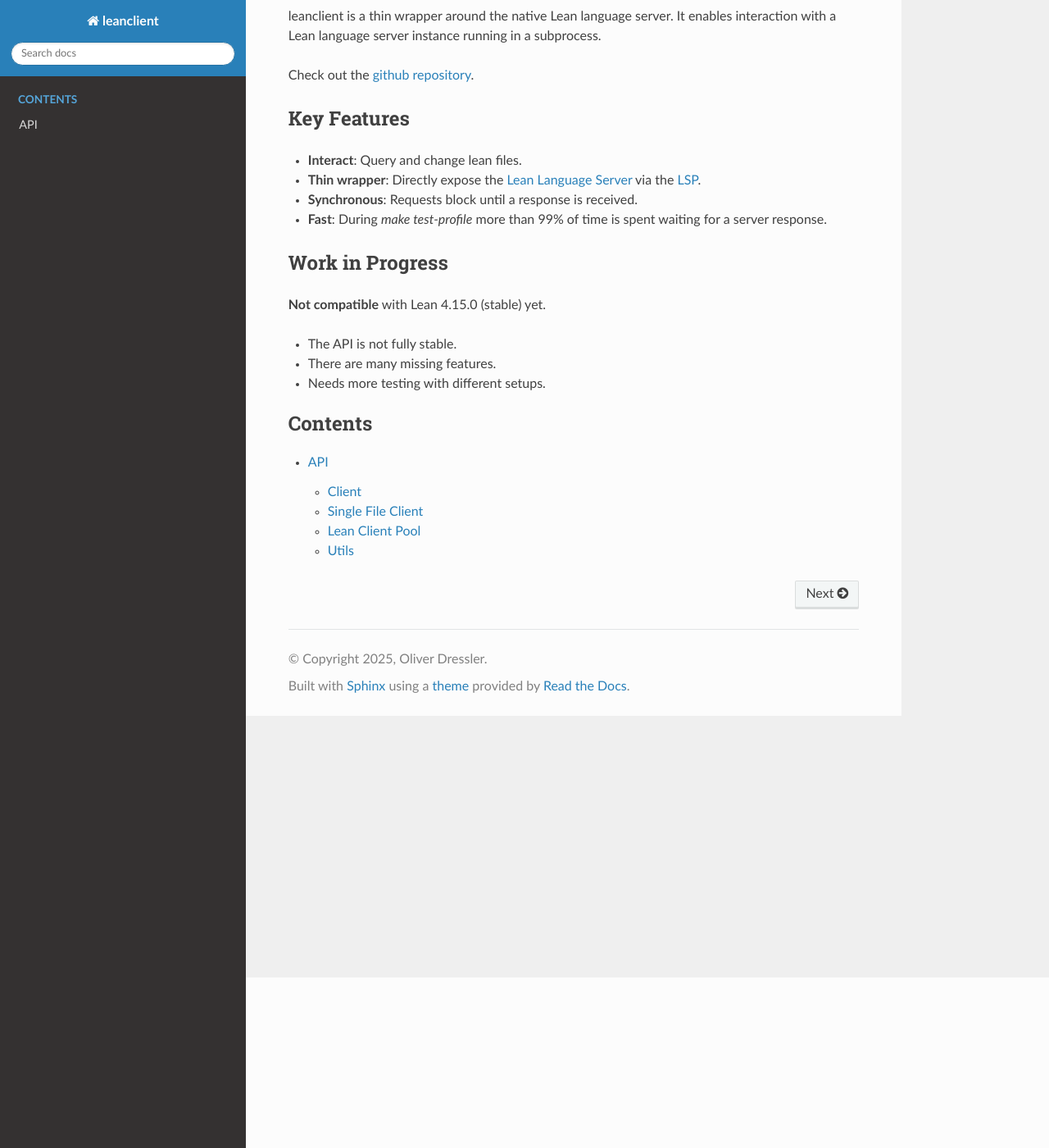
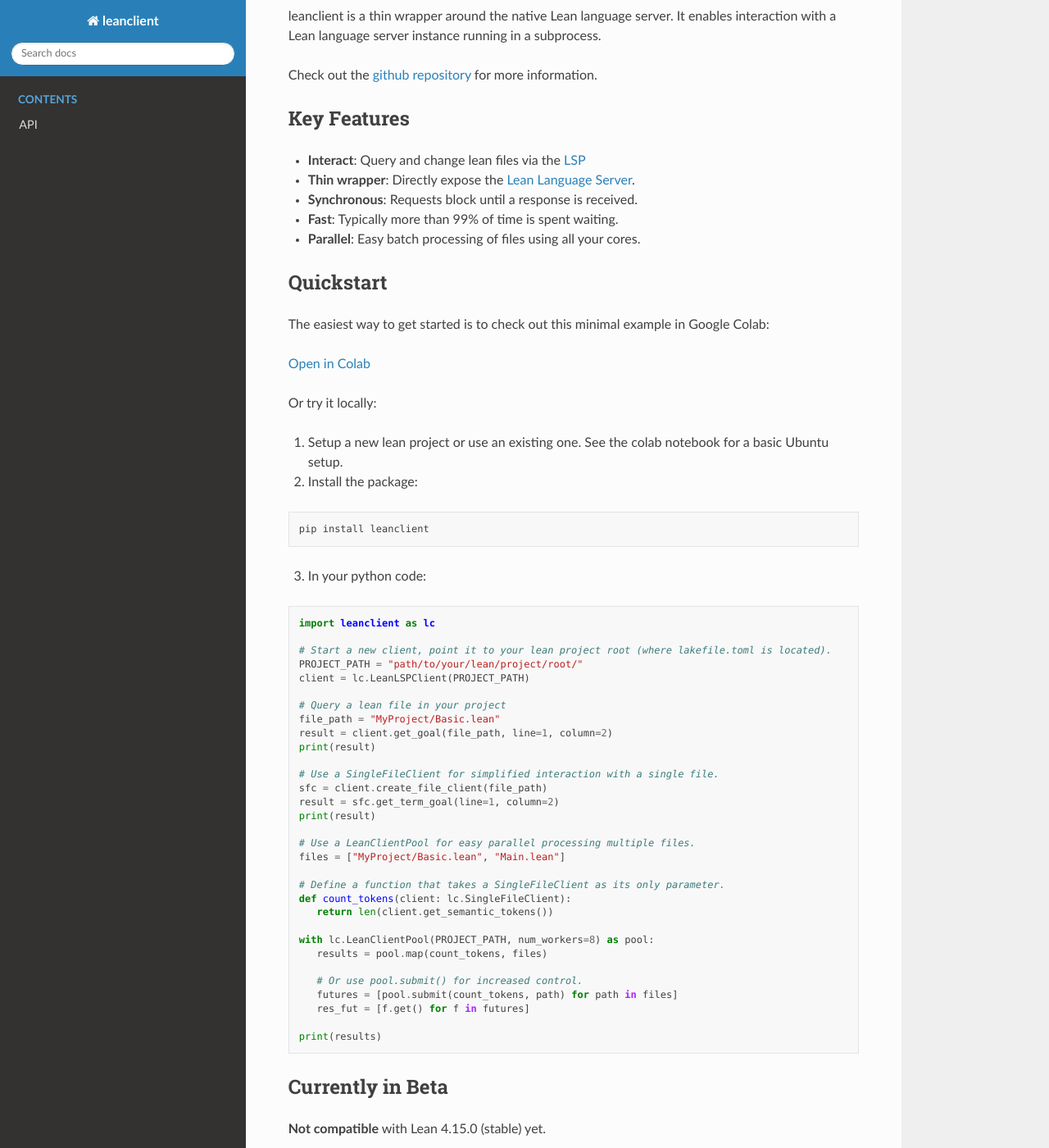
Before and after one commit to oOo0oOo/leanclient, a Sphinx documentation site: the page built from docs/source/index.rst, in a window 1280 px wide and 1400 px high, scrolled down 208 px. Shown: the whole window at 82% size. Built offline with Sphinx 7.4.7 and the Read the Docs theme 3.1.0, drawn with Linux system fonts in a browser that asks for light colours; some of the changed text lies outside the part shown.

Commit message:
Published beta to pypi!

```diff
--- a/docs/source/index.rst
+++ b/docs/source/index.rst
@@ -7,25 +7,82 @@
 leanclient is a thin wrapper around the native Lean language server.
 It enables interaction with a Lean language server instance running in a subprocess.
 
-Check out the `github repository <https://github.com/oOo0oOo/leanclient>`_.
+Check out the `github repository <https://leanclient.readthedocs.io>`_ for more information.
+
 
 Key Features
 ------------
 
-- **Interact**: Query and change lean files.
-- **Thin wrapper**: Directly expose the `Lean Language Server <https://github.com/leanprover/lean4/tree/master/src/Lean/Server>`_ via the `LSP <https://microsoft.github.io/language-server-protocol/specifications/lsp/3.17/specification/>`_.
+- **Interact**: Query and change lean files via the `LSP <https://microsoft.github.io/language-server-protocol/specifications/lsp/3.17/specification/>`_
+- **Thin wrapper**: Directly expose the `Lean Language Server <https://github.com/leanprover/lean4/tree/master/src/Lean/Server>`_.
 - **Synchronous**: Requests block until a response is received.
-- **Fast**: During `make test-profile` more than 99% of time is spent waiting for a server response.
+- **Fast**: Typically more than 99% of time is spent waiting.
+- **Parallel**: Easy batch processing of files using all your cores.
 
 
-Work in Progress
-----------------
+Quickstart
+----------
+
+The easiest way to get started is to check out this minimal example in Google Colab:
+
+`Open in Colab <https://colab.research.google.com/github/oOo0oOo/leanclient/blob/main/examples/getting_started_leanclient.ipynb>`_
+
+Or try it locally:
+
+1) Setup a new lean project or use an existing one. See the colab notebook for a basic Ubuntu setup.
+
+2) Install the package:
+
+.. code-block:: bash
+
+   pip install leanclient
+
+3) In your python code:
+
+.. code-block:: python
+
+   import leanclient as lc
+
+   # Start a new client, point it to your lean project root (where lakefile.toml is located).
+   PROJECT_PATH = "path/to/your/lean/project/root/"
+   client = lc.LeanLSPClient(PROJECT_PATH)
+
+   # Query a lean file in your project
+   file_path = "MyProject/Basic.lean"
+   result = client.get_goal(file_path, line=1, column=2)
+   print(result)
+
+   # Use a SingleFileClient for simplified interaction with a single file.
+   sfc = client.create_file_client(file_path)
+   result = sfc.get_term_goal(line=1, column=2)
+   print(result)
+
+   # Use a LeanClientPool for easy parallel processing multiple files.
+   files = ["MyProject/Basic.lean", "Main.lean"]
+
+   # Define a function that takes a SingleFileClient as its only parameter.
+   def count_tokens(client: lc.SingleFileClient):
+      return len(client.get_semantic_tokens())
+
+   with lc.LeanClientPool(PROJECT_PATH, num_workers=8) as pool:
+      results = pool.map(count_tokens, files)
+
+      # Or use pool.submit() for increased control.
+      futures = [pool.submit(count_tokens, path) for path in files]
+      res_fut = [f.get() for f in futures]
+
+   print(results)
+
+
+Currently in Beta
+-----------------
 
 **Not compatible** with Lean 4.15.0 (stable) yet.
 
-- The API is not fully stable.
-- There are many missing features.
+- The API is almost stable.
+- There are missing features.
 - Needs more testing with different setups.
+- Any feedback is appreciated!
 
 
 .. toctree::
--- a/pyproject.toml
+++ b/pyproject.toml
@@ -21,3 +21,8 @@
 [build-system]
 requires = ["poetry-core"]
 build-backend = "poetry.core.masonry.api"
+
+[[tool.poetry.source]]
+name = "testpypi"
+url = "https://test.pypi.org/legacy/"
+priority = "supplemental"
```
Also changed, not shown: README.md (+61 -8 lines), 4 other files.
